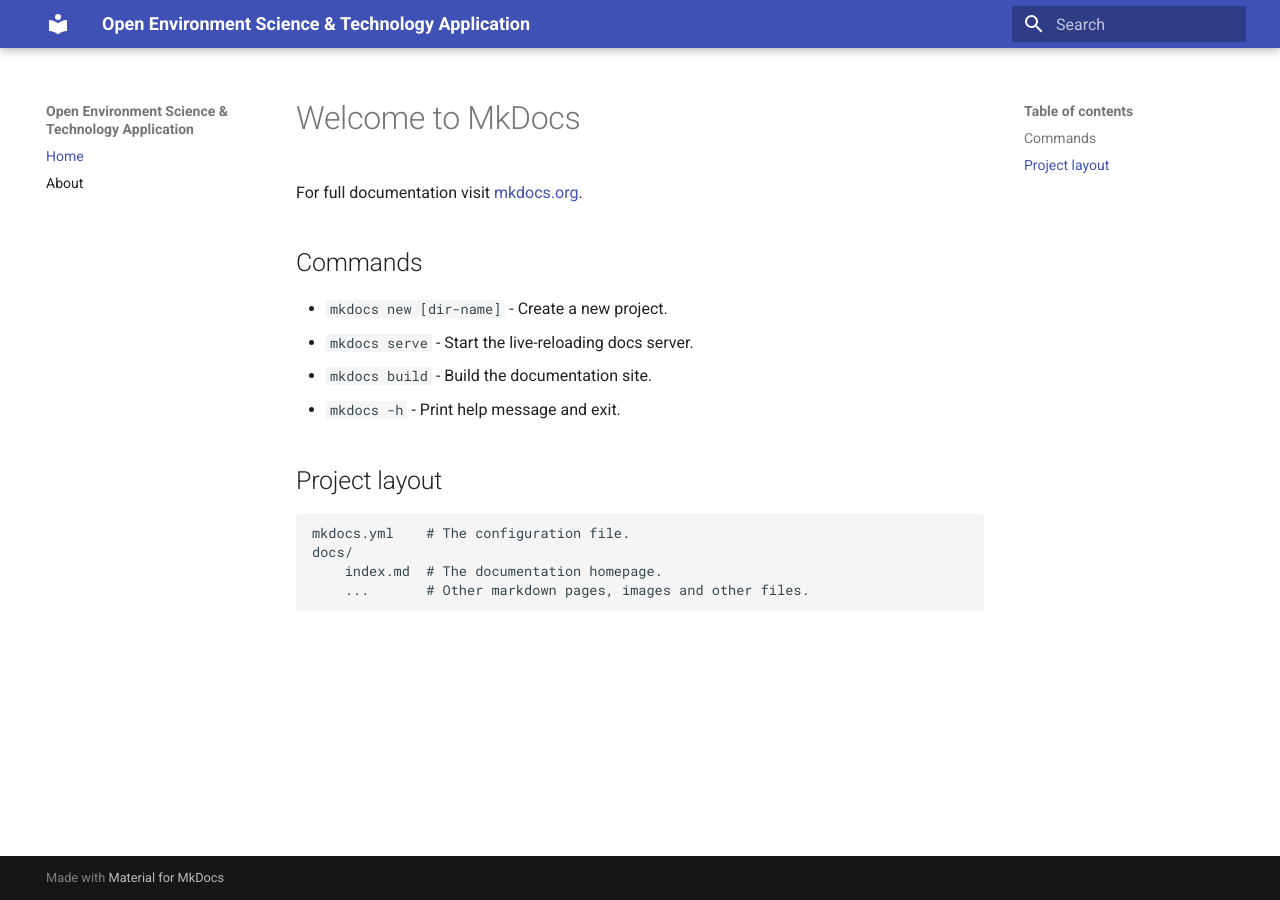
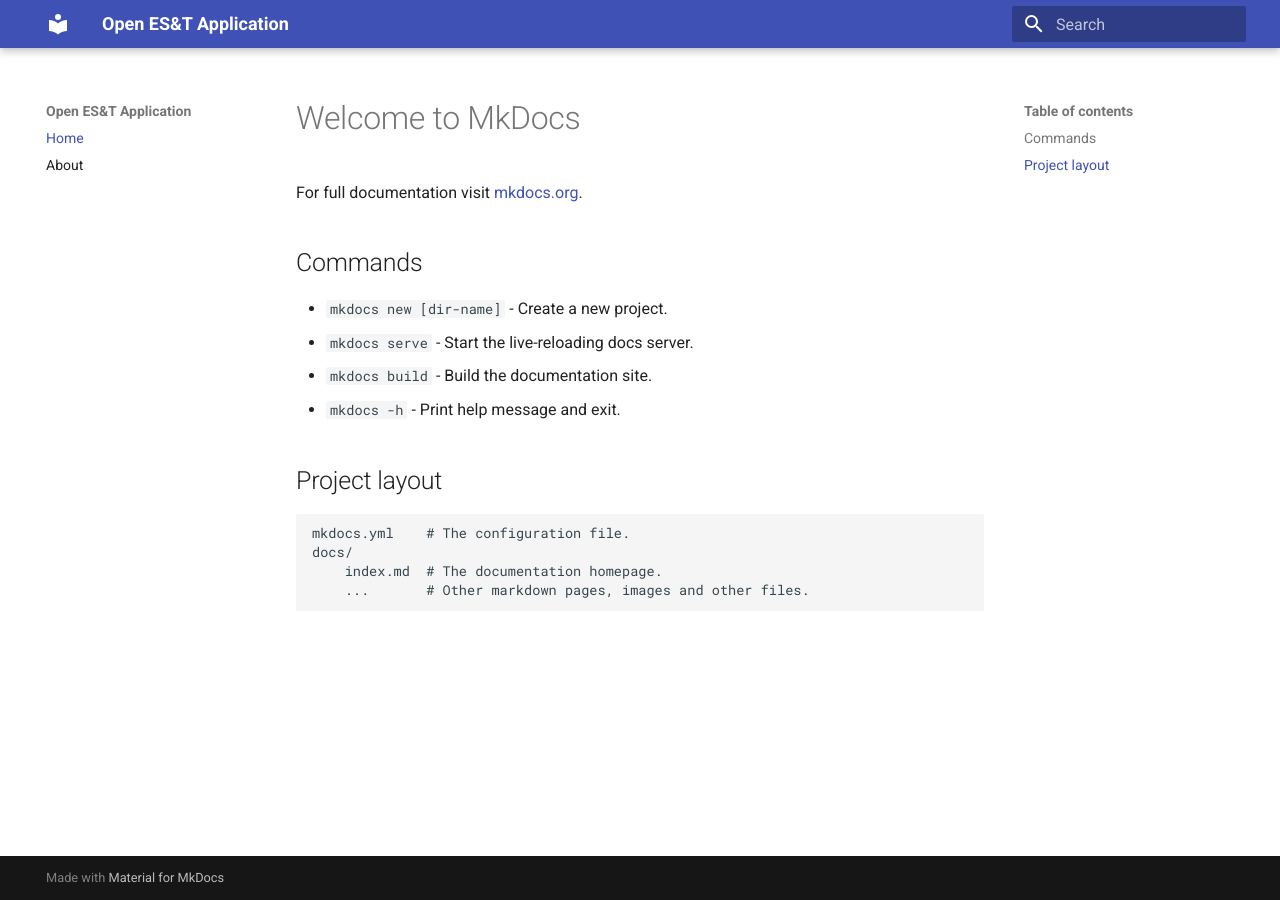
Before and after one commit to Toothbrush-Lee/openestapp, an MkDocs documentation site: the page built from docs/index.md, in a window 1280 px wide. Built offline with MkDocs 1.6.1 and Material for MkDocs 9.7.7, drawn with Linux system fonts in a browser that asks for light colours.

Commit message:
change theme and title

```diff
--- a/mkdocs.yml
+++ b/mkdocs.yml
@@ -1,4 +1,4 @@
-site_name: Open Environment Science & Technology Application
+site_name: Open ES&T Application
 nav:
   - Home: index.md
   - About: about.md
```
